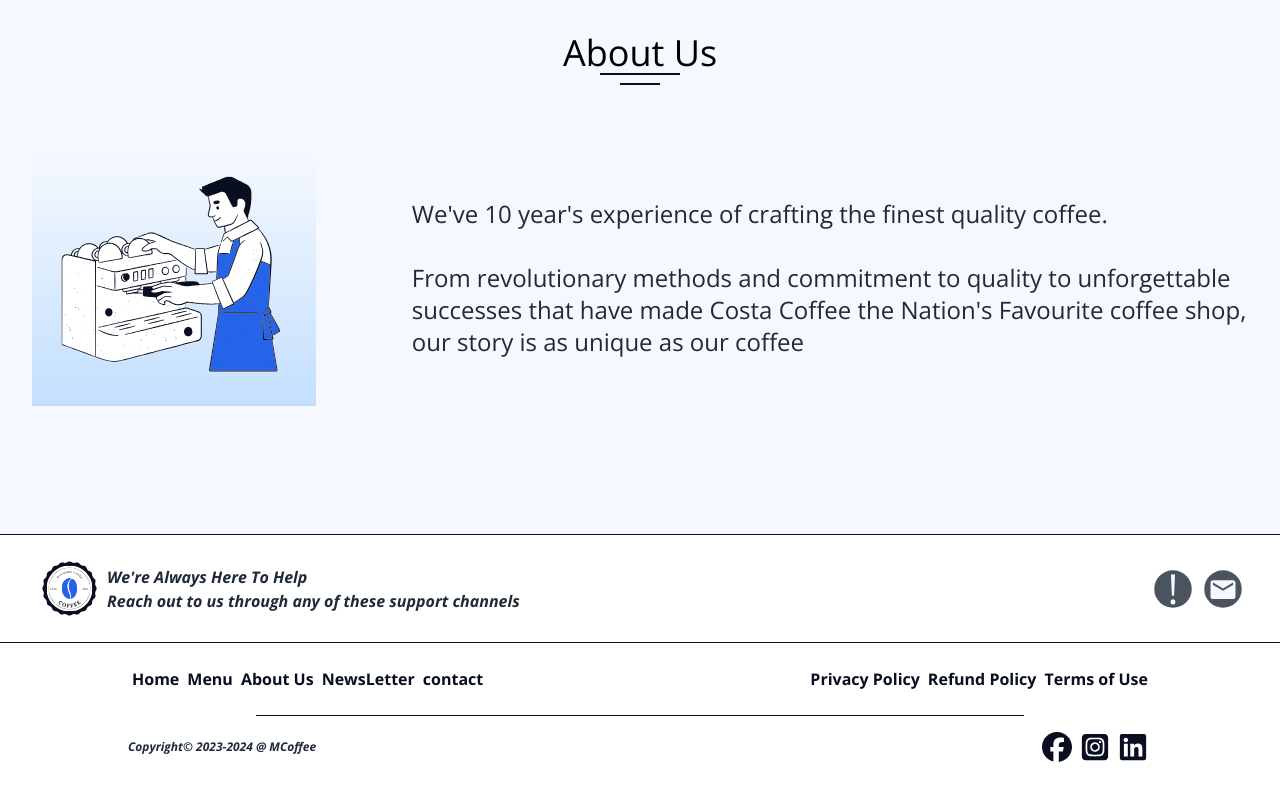
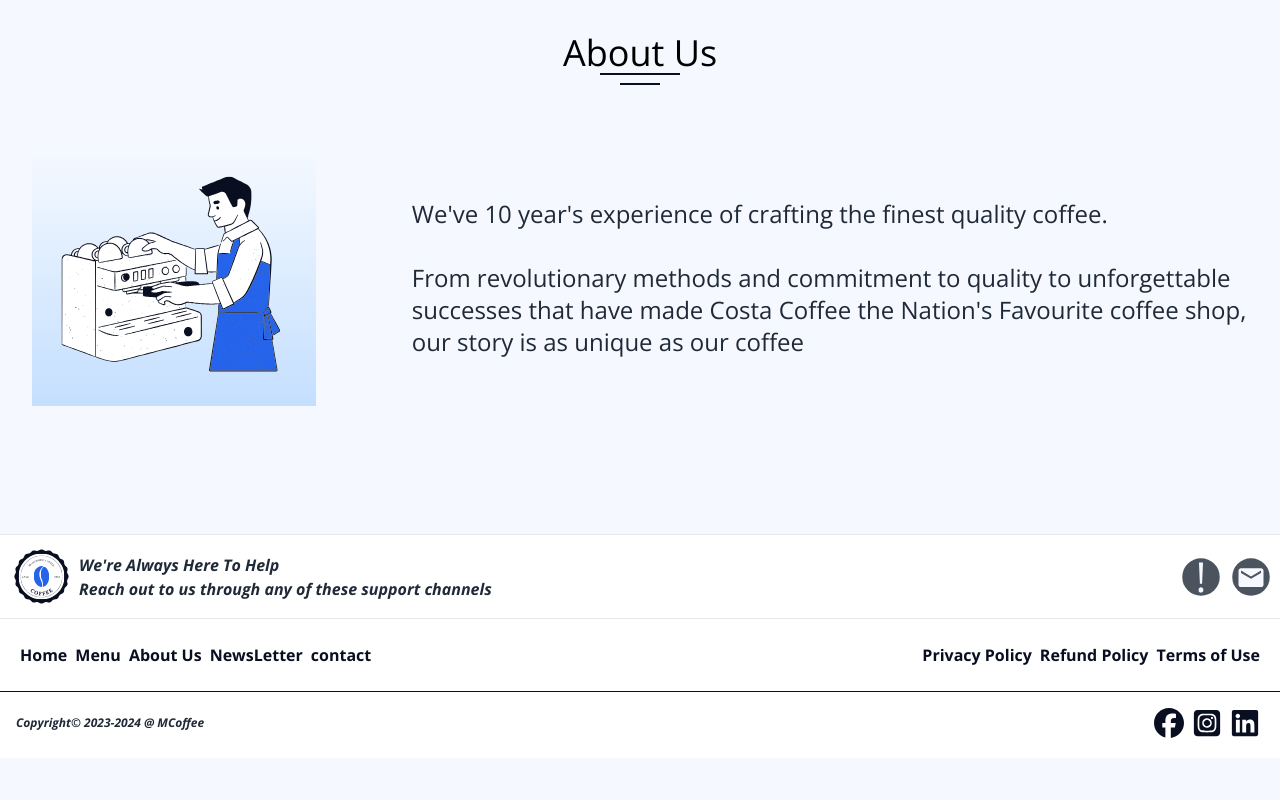
Before and after one commit to imohammedhamed/MCoffee, a Next.js app: page / in a window 1280 px wide. Shown: the part 2010-2810 px from the top of the page. After the commit the page ends 2768 px from the top, so only its background shows below. Built offline with nearby package versions, Linux system fonts and the light colour scheme.

Commit message:
edit the navBar and the Footer

```diff
--- a/app/components/footer.tsx
+++ b/app/components/footer.tsx
@@ -1,14 +1,14 @@
-import Link from "next/link";
-import Image from "next/image";
-import { Button } from "@/components/ui/button";
+import Link from "next/link"
+import Image from "next/image"
+import { Button } from "@/components/ui/button"
 import {NavLinks,SocialLinks} from  "@/lib/data"
 
 const Footer = () => {
   return (
-    <div className=" italic text-tetiary font-bold text-xs pt-32">
+    <footer className=" italic text-tetiary font-bold text-xs pt-32">
       <div className=" bg-white">
-      <div className=" border-t border-b border-tetiary">
-        <div className=" container mx-auto flex justify-between p-4 items-center lg:px-8">
+      <div className=" border-t border-b border-[rgba(9, 15, 33, 0.1)]">
+        <div className=" container mx-auto flex justify-between p-1 items-center ">
         <div className="flex items-center">
           <Link href="/">
             <Image
@@ -32,7 +32,7 @@
         </div>
         </div>
 
-      <div className="container mx-auto flex justify-between flex-wrap p-4 lg:px-32">
+      <div className="container mx-auto flex justify-between flex-wrap p-4">
         <div>
           <ul className="flex justify-center items-center *:text-tetiary *:p-1">
             {NavLinks.map(link => {
@@ -50,8 +50,8 @@
           </ul>
         </div>
       </div>
-      <div className="container mx-auto w-3/5 m-auto border-tetiary border-t"></div>
-      <div className="container mx-auto flex justify-between items-center flex-wrap px-4 pt-4 pb-10 lg:px-32">
+      <div className="container mx-auto w-full  m-auto border-tetiary border-t"></div>
+      <div className="container mx-auto flex justify-between items-center flex-wrap px-4 pt-4 pb-5">
         <p className="text-primaryDark">Copyright© 2023-2024 @ MCoffee</p>
         <div className="flex">
           {SocialLinks.map(link=>{
@@ -63,7 +63,7 @@
 
       </div>
     </div>
-      </div>
+    </footer>
   );
 };
 
--- a/app/components/nav.tsx
+++ b/app/components/nav.tsx
@@ -20,7 +20,7 @@
         <ul className="flex *:px-2 justify-center items-center sm:hidden *:text-tetiary">
           {NavLinks.map(link=>{
             return(
-                <Link key={link.path} href={link.path} className=" text-base text-tetiary font-medium hover:text-primaryLight" >{link.Name}</Link>
+                <Link key={link.path} href={link.path} className=" text-base text-tetiary font-medium hover:text-primary" >{link.Name}</Link>
             )
           })}
         </ul>
```
